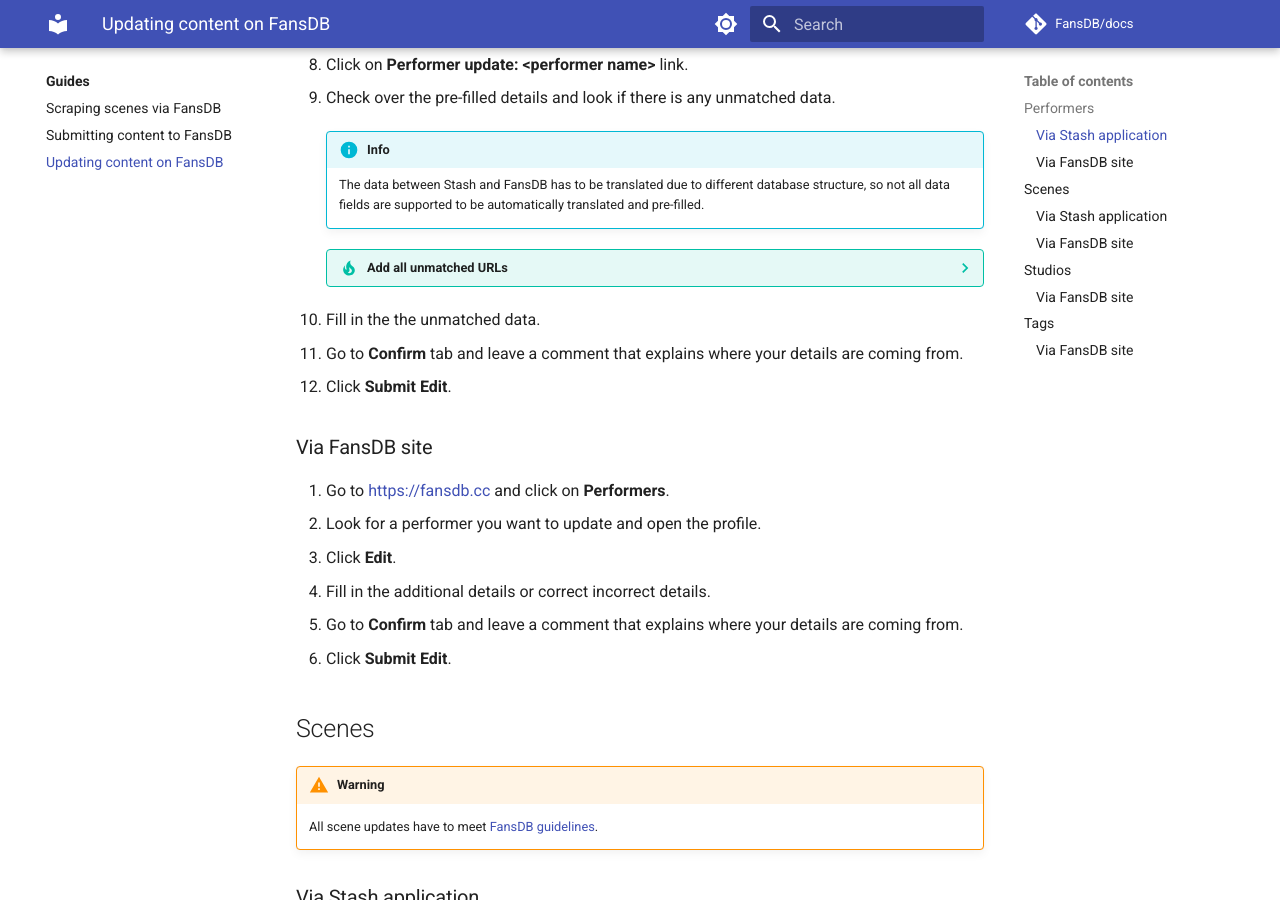
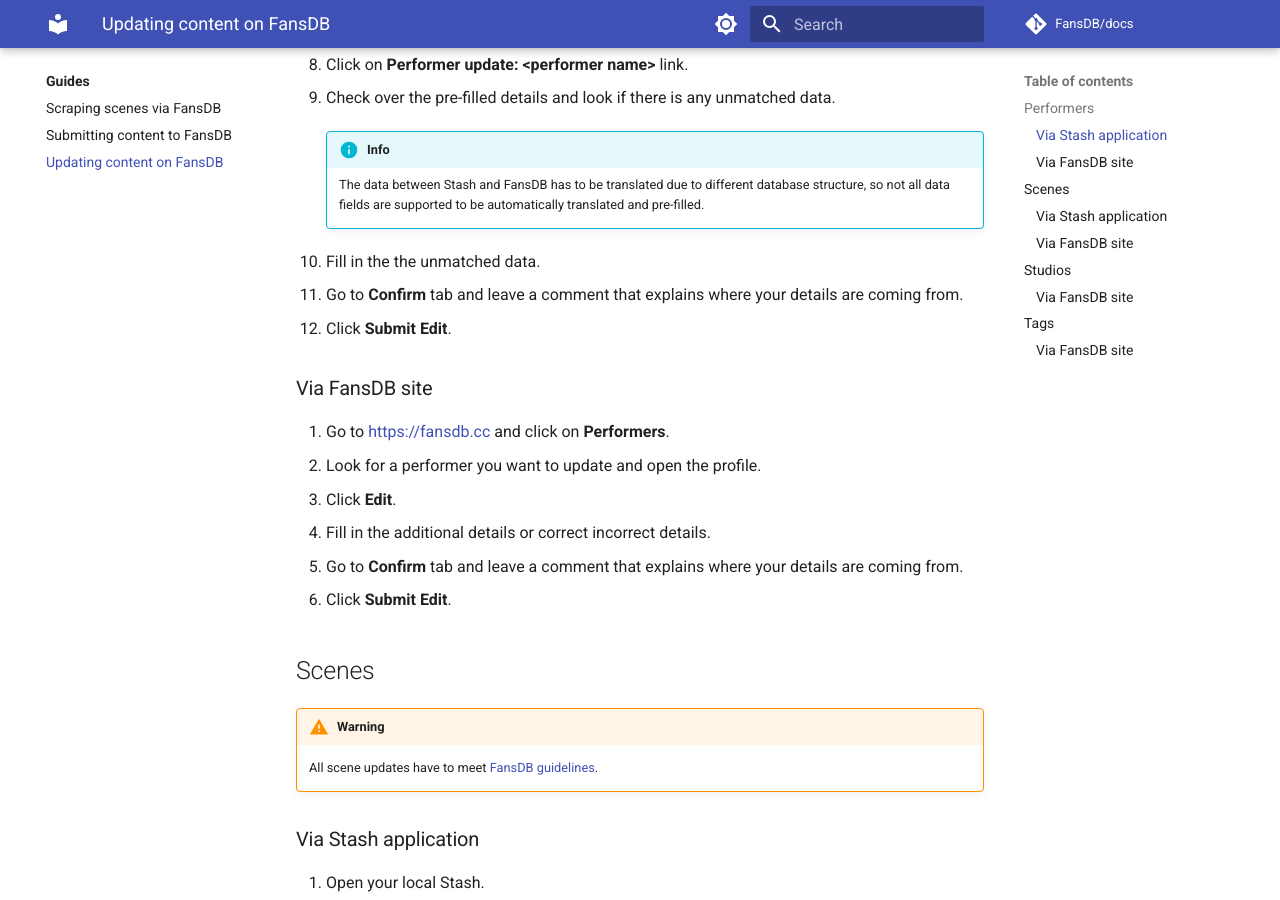
Before and after one commit to FansDB/docs, an MkDocs documentation site: the page built from docs/guides/updating-content-on-fansdb.md, in a window 1280 px wide and 900 px high, scrolled down 903 px. Built offline with MkDocs 1.6.1 and Material for MkDocs 9.7.7, drawn with Linux system fonts in a browser that asks for light colours; comment, search, counter and statistics services are not loaded; some of the changed lines change nothing that is shown.

Commit message:
Update updating-content-on-fansdb.md

```diff
--- a/docs/guides/updating-content-on-fansdb.md
+++ b/docs/guides/updating-content-on-fansdb.md
@@ -30,11 +30,6 @@
 
     !!! info
         The data between Stash and FansDB has to be translated due to different database structure, so not all data fields are supported to be automatically translated and pre-filled.
-
-    ??? tip "Add all unmatched URLs"
-        You can add unmatched URLs with a single click by using a userscript. With the userscript installed you will see **add urls** button next the unmatched URLs section to add all approved matching links automatically. You might need to refresh the page to see the button. Huge time saver.
-
-        [Userscript repository](https://github.com/stashapp/CommunityScripts/tree/main/userscripts/FansDB_Submission_Helper){target="_blank"} | [Click to install](https://raw.githubusercontent.com/stashapp/CommunityScripts/main/userscripts/FansDB_Submission_Helper/fansdb_submission_helper.user.js){target="_blank"}
 
 1. Fill in the the unmatched data.
 1. Go to **Confirm** tab and leave a comment that explains where your details are coming from.
```
